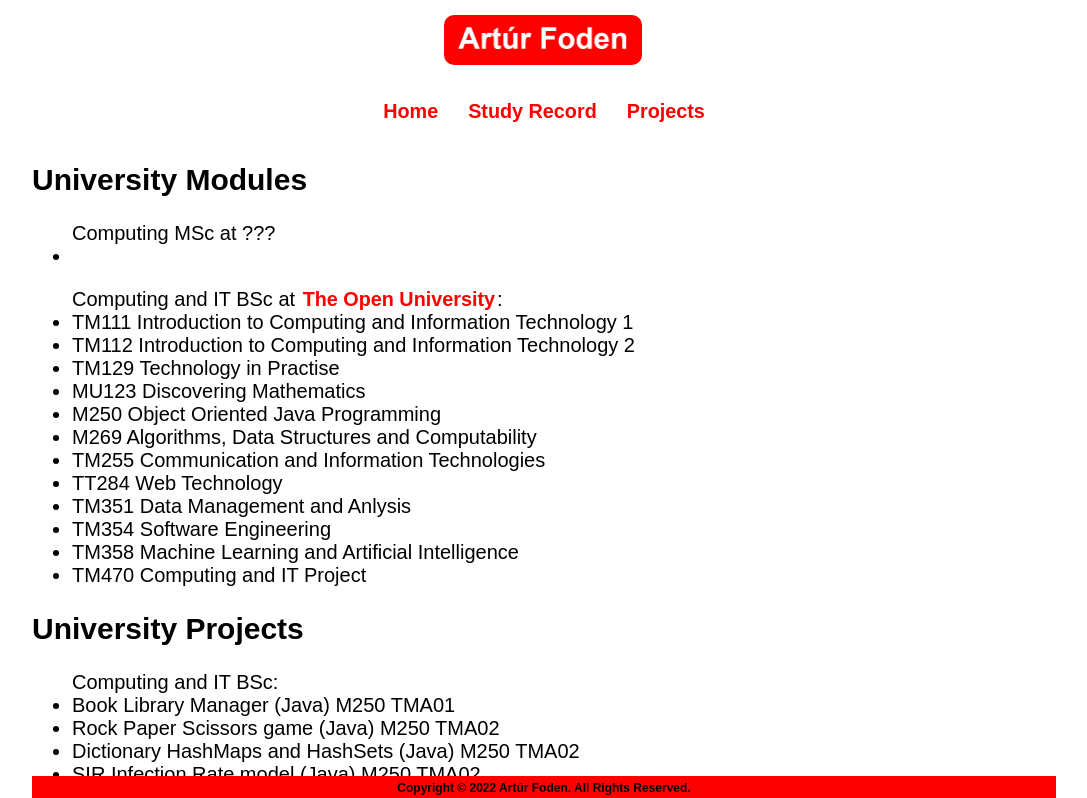
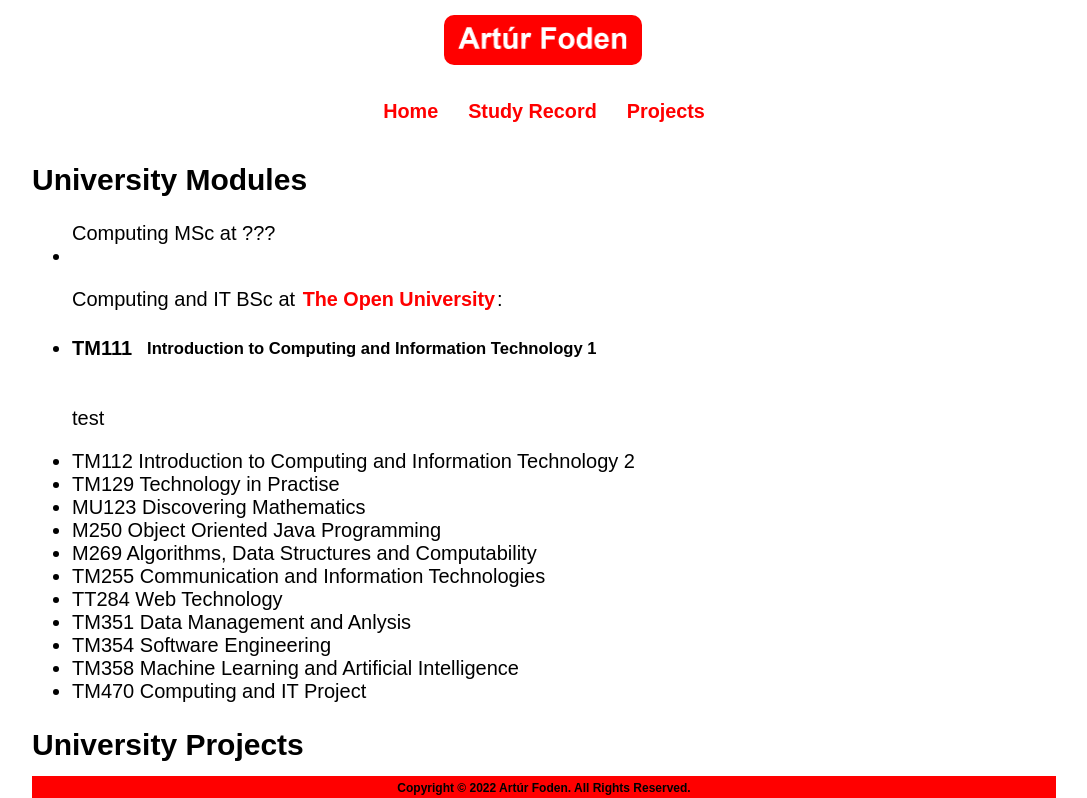
Before and after one commit to Arturius771/wwwarturfodenie, an Angular app in the folder wwwarturfodenie/: page /study-record in a window 1280 px wide. Shown: the top 798 px of the page, without its empty margins (96-1183 px from the left). Built offline with nearby package versions, Linux system fonts and the light colour scheme.

Commit message:
new landing page, toggle button, library folder, dictionary interface

```diff
--- /dev/null
+++ b/wwwarturfodenie/src/app/af-landing-page/af-landing-page.component.html
@@ -0,0 +1,2 @@
+<p>af-landing-page works!</p>
+<app-af-toggle-button></app-af-toggle-button>
--- a/wwwarturfodenie/src/app/af-study-record/af-study-record.component.html
+++ b/wwwarturfodenie/src/app/af-study-record/af-study-record.component.html
@@ -7,7 +7,13 @@
   Computing and IT BSc at
   <a href="https://www.open.ac.uk/">The Open University</a
   >:
-  <li>TM111 Introduction to Computing and Information Technology 1</li>
+  <li>
+    <app-af-university-projects-capsule
+      module_code="TM111"
+      title="Introduction to Computing and Information Technology 1"
+      description="test"
+    ></app-af-university-projects-capsule>
+  </li>
   <li>TM112 Introduction to Computing and Information Technology 2</li>
   <li>TM129 Technology in Practise</li>
   <li>MU123 Discovering Mathematics</li>
--- /dev/null
+++ b/wwwarturfodenie/src/app/af-university-project-capsule/af-university-project-capsule.component.html
@@ -0,0 +1,6 @@
+<div>
+  <h4>{{ module_code }}</h4>
+  <h5 *ngIf="title">{{ title }}</h5>
+</div>
+<a *ngIf="website" href="{{ website }}">{{ website_name }}</a>
+<p *ngIf="description">{{ description }}</p>
--- /dev/null
+++ b/wwwarturfodenie/src/app/af-university-project-capsule/af-university-project-capsule.component.less
@@ -0,0 +1,8 @@
+div {
+  display: inline-flex;
+}
+
+h4,
+h5 {
+  margin-right: 15px;
+}
--- /dev/null
+++ b/wwwarturfodenie/src/app/lib/components/af-toggle-button/af-toggle-button.component.html
@@ -0,0 +1,4 @@
+<button (click)="onClick()">
+  <label *ngIf="this.boolean">Show</label>
+  <label *ngIf="!this.boolean">Hide</label>
+</button>
--- /dev/null
+++ b/wwwarturfodenie/src/app/lib/components/af-toggle-button/af-toggle-button.component.ts
@@ -0,0 +1,15 @@
+import { Component, Input } from '@angular/core';
+
+@Component({
+  selector: 'app-af-toggle-button',
+  templateUrl: './af-toggle-button.component.html',
+  styleUrls: ['./af-toggle-button.component.less'],
+})
+export class AfToggleButtonComponent {
+  @Input() text = 'Button';
+  boolean = true;
+
+  onClick() {
+    this.boolean = !this.boolean;
+  }
+}
--- /dev/null
+++ b/wwwarturfodenie/src/app/lib/model/dictionary.ts
@@ -0,0 +1,3 @@
+export interface Dictionary<T> {
+  [Key: string]: T;
+}
```
Also changed, not shown: wwwarturfodenie/src/app/af-landing-page/af-landing-page.component.ts (added, +10 -0 lines), wwwarturfodenie/src/app/af-university-project-capsule/af-university-project-capsule.component.ts (added, +13 -0 lines), wwwarturfodenie/src/app/app.module.ts (+7 -1 lines), wwwarturfodenie/src/app/af-landing-page/af-landing-page.component.less (added), wwwarturfodenie/src/app/lib/components/af-toggle-button/af-toggle-button.component.less (added), 2 other files (tests, documents, lock files or other folders).
